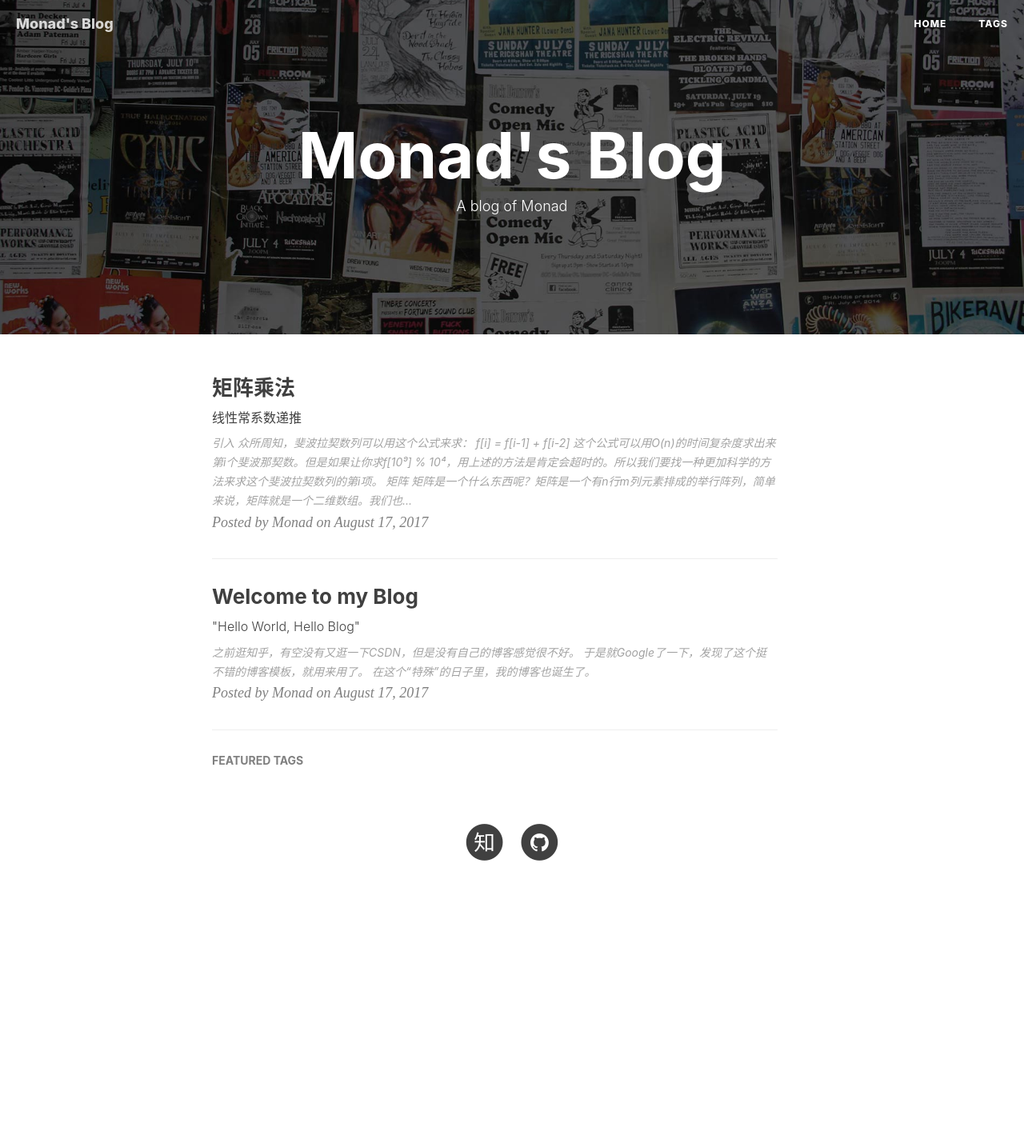
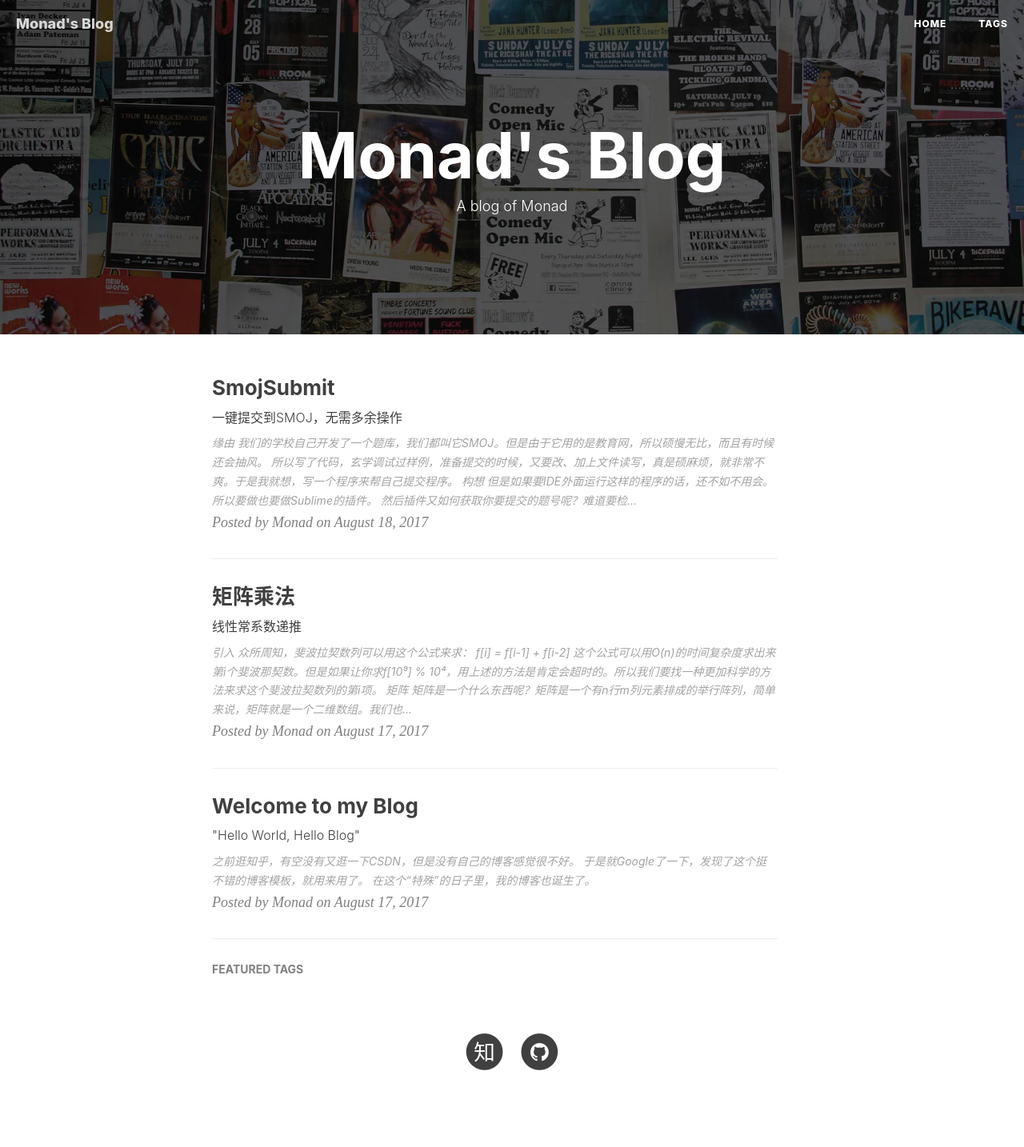
Before and after one commit to zhengyucheng/zhengyucheng.github.io, a Jekyll site: the page built from index.html, in a window 1280 px wide. Shown: the whole page at 80% size. Built offline with Jekyll 4.4.1, drawn with Linux system fonts in a browser that asks for light colours; nearby versions of some CDN libraries; the list of posts is cut into pages by our own code; comment, search, counter and statistics services are not loaded; before the commit the page ends 1173 px from its top, so only the background shows below that; some of the changed lines change nothing that is shown.

Commit message:
add notes

````diff
--- a/_includes/footer.html
+++ b/_includes/footer.html
@@ -31,7 +31,7 @@
                         <a target="_blank" href="https://www.zhihu.com/people/{{ site.zhihu_username }}">
                             <span class="fa-stack fa-lg">
                                 <i class="fa fa-circle fa-stack-2x"></i>
-                                <i class="fa  fa-stack-1x fa-inverse">知</i>
+                                <i class="fa  fa-stack-1x fa-inverse"><span style="font-family: -apple-system, 'Helvetica Neue', 'Arial', 'PingFang SC', 'Hiragino Sans GB', 'STHeiti', 'Microsoft YaHei', 'Microsoft JhengHei', 'Source Han Sans SC', 'Noto Sans CJK SC', 'Source Han Sans CN', 'Noto Sans SC', 'Source Han Sans TC', 'Noto Sans CJK TC', 'WenQuanYi Micro Hei', SimSun, sans-serif;">知</span></i>
                             </span>
                         </a>
                     </li>
--- a/_includes/nav.html
+++ b/_includes/nav.html
@@ -1,5 +1,5 @@
 <!-- Navigation -->
-<nav class="navbar navbar-default navbar-custom navbar-fixed-top">
+<nav class="navbar navbar-default navbar-custom navbar-fixed-top link-effect">
     <div class="container-fluid">
         <!-- Brand and toggle get grouped for better mobile display -->
         <div class="navbar-header page-scroll">
--- /dev/null
+++ b/_posts/2017-08-18-SmojSubmit.md
@@ -0,0 +1,125 @@
+---
+layout:     post
+title:      "SmojSubmit"
+subtitle:   "一键提交到SMOJ，无需多余操作"
+date:       2017-08-18 09:58:00
+author:     "Monad"
+header-img: "img/post/SmojSubmit/Background.png"
+mathjax:    false
+tags:
+    - Sublime
+---
+
+### 缘由
+我们的学校自己开发了一个题库，我们都叫它SMOJ。但是由于它用的是教育网，所以硕慢无比，而且有时候还会抽风。
+所以写了代码，玄学调试过样例，准备提交的时候，又要改、加上文件读写，真是硕麻烦，就非常不爽。于是我就想，写一个程序来帮自己提交程序。
+
+### 构想
+但是如果要IDE外面运行这样的程序的话，还不如不用会。所以要做也要做Sublime的插件。
+然后插件又如何获取你要提交的题号呢？难道要检测`freopen`？我觉得不行，因为我们平时调试都是用`freopen("Temp.in", "r", stdin);`的，检测不到题号。那么除了这个以外，也没有什么可以作为判断了。
+那么既然没什么可以判断了，那就只能新增规则了。征求了我旁边的几位OIer之后，决定用`//1234.cpp`这个注释作为题号的标志。
+所以最终就得出了这么一个流程图：
+![](/img/post/SmojSubmit/FlowChart.svg)
+
+### 编写
+在编写的过程中，主要有两个障碍，一个是Sublime插件的使用姿势，另一个是Python的`urllib`的使用。
+#### Sublime plugin
+Sublime Text 的插件我之前没有写过，Google了一下之后，就开始学习一下。
+Sublime Text 的插件的class是用大驼峰式命名法，而且类名结尾必须是`Command`，否则Sublime不会识别。然后在这个类里面要定义一个`run`方法，Sublime调用这个类的入口就是`run`。
+``` Python
+class SmojSubmitCommand(sublime_plugin.TextCommand):
+    def run(self, edit):
+        pass
+```
+然后在Sublime的`Package`目录中，新建一个文件夹，名字就是你的插件的名字，然后把这个`.py`文件放入这个文件夹内。
+然后调用这个类的方式就是在Sublime的`Console`中，输入`view.run_command('class_name')`。然后这里的class_name和上面的类名不一样。这里的命名是上面的类名去掉Command之后，用下划线小写命名。例如`SmojSubmitCommand`就是`smoj_submit`。
+不过每次都打开`Console`来运行，很不方便。所以可以为它定义一个右键菜单项。首先在你的包文件夹内新建一个`Context.sublime-menu`文件，然后在里面输入：
+``` json
+[
+    { "caption": "-" },  // 开始分隔符
+    {
+        "caption": "<显示名称>",
+        "command": "<运行命令>",  // 和上面在Console中的class_name一样
+        "args": {}
+    },
+    { "caption": "-", "id": "end" }  // 结束分隔符
+]
+```
+然后保存，（最好）重启Sublime，你就会发现在右键菜单中多了一个选项。
+编写完一些环境设置之后，就要编写插件的主体部分了。
+首先就是找出缓冲区的题号标志符`//1234.cpp`。翻了一下Sublime API之后，发现搜索可以调用`find`。而且我还惊奇地发现，`find`居然支持正则表达式，这不是硕棒无比吗？直接来一个`// ?(\d{4,})\.cpp`正则就好了。
+``` Python
+class SmojSubmitCommand(sublime_plugin.TextCommand):
+    # ...
+    def getProblemNum(self):
+        chunk = self.view.find_all(r'// ?(\d{4})\.cpp', 0)
+        if len(chunk) < 1:    # 没找到
+            return None
+        chunk = chunk[0]   # 取第一个的区间
+        cpp_name = self.view.substr(sublime.Region(chunk.a, chunk.b))  # 取匹配到的字符串
+        m = _cpp_re.search(cpp_name)
+        cpp_num = m.group(1)   # 获取`//1234.cpp`中的题号
+        return int(cpp_num)
+```
+然后就要去掉`freopen`的注释并且把里面的文件名改对。这个步骤也可以用“万能”的正则表达式完成。
+``` Python
+class SmojSubmitCommand(sublime_plugin.TextCommand):
+    def fillFreopen(self, content, problem):
+        _fre_re = re.compile(r'freopen\("([^.])+\.(in|out)"( ?), "(r|w)", std(in|out)( ?)\);')
+        _cm1_re = re.compile(r'/\*(\s*)((freopen(.*,.*,.*)\s*){1,2})\s*\*/')
+        _cm2_re = re.compile(r'(\s*)//(\s*)(freopen\("([^.])+\.(in|out)"( ?), "(r|w)", std(in|out)( ?)\);)')
+        result = content
+        result = re.sub(_fre_re, r'freopen("%d.\2"\3, "\4", std\5\6);' % problem, result)
+        result = re.sub(_cm1_re, r'\1\2'                                        , result)
+        result = re.sub(_cm2_re, r'\1\2\3'                                      , result)
+        return result
+```
+这样，我们就完成了提交之前的准备操作。
+提交的话，就比较少涉及到Sublime插件的编写规范问题了，但是要涉及网络通讯。
+
+#### Python urllib
+要想用Python `urllib`把代码submit上去，我们就要了解一下SMOJ的POST请求中有哪些成分。我们可以用Chrome自带的Debug功能查看。我先提交一次，从下面的图可以看到：
+![](/img/post/SmojSubmit/PostPackage.png)
+Chrome给SMOJ Post了3个数据，一个是题目的编号`pid`，一个是要提交的源文件类型`language`，另一个是你要提交的代码`code`。
+但是我们直接Post是不行的，因为我们还要登录。登录嘛，我们再用Chrome的debug功能抓一次包。
+![](/img/post/SmojSubmit/LoginPackage.png)
+这次的包有三个数据，`redirect_to`为空，我猜它应该是决定登录之后重定向到哪里；`username`为你的用户名；`password`就是密码的明文。
+我们Post了登录数据之后还要保留这个`cookie`，因为它在submit的时候还要用到。所以我选的是`urllib`中的`opener`。
+首先要生成一个`opener`对象：
+``` Python
+cookie  = http.cookiejar.CookieJar()
+handler = urllib.request.HTTPCookieProcessor(cookie)
+opener  = urllib.request.build_opener(handler)
+```
+然后`cookie`和`handler`就没什么用了，下面只需要用到`opener`。然后就要登录。
+登录可以用`r=urllib.request.Request(url, data, headers)`加上`opener.open(r)`来实现。这里的`data`的类型是`bytes`，但是自己拼接`data`有点麻烦，可以用`urllib.parse.urlencode(dict).encode()`把一个`dict`编码成一个`bytes`类型，而且无需担心url的转码问题。然后`headers`就直接传一个`dict`就好了。
+``` Python
+values = {'redirect_to':'', 'username':username, 'password':password}
+r = urllib.request.Request(url=config.root_url+'/login', data=urllib.parse.urlencode(values).encode(), headers=headers)
+response = opener.open(r)
+```
+登录后还要判断是否登录成功。因为我们这个题库如果不登陆的话，你只能访问login页面，只有登录了才能看里面的内容。如果登录成功，默认是跳转到首页。因为`Request`会自动处理重定向，所以这里可以检测当前url是否不为登录页面就行。
+登录完成后，`opener`里面就存储了用于验证身份的cookie，之后可以直接拿`opener`来用，也不用导出cookie，很方便。
+Post也类似，只要把`url`换成提交代码的url，再把`data`换成提交代码的data就行了。至于判断是否提交成功（我们题库有一些题是没权限提交的），则可以判断当前url是否为`/allmysubmits`即可。
+``` Python
+values  = {'pid':str(problem), 'language':'.cpp', 'code':cpp}
+r = urllib.request.Request(url=(post_url % problem), data=urllib.parse.urlencode(values).encode(), headers=headers)
+response = self.opener.open(r)
+```
+然后这个一键提交的功能就愉快地写好了。
+
+### 多线程
+但是这样会有一个问题，因为我们的题库的网络很慢，如果用单线程（默认）的话，一提交就会卡，直到submit完成。
+所以应该要对网络操作新建一个线程。线程的话就和Sublime插件接口没有多大关联，直接用Python的写法就可以了。
+多线程执行的内容要写在一个`class`里面，这个`class`要继承自`threading.Thread`。如果要写`__init__`的话，记得在`__init__`的最后调用`threading.Thread`的`__init__`。调用这个`class`：
+``` Python
+thread = ThreadingClass() # 这里的参数是传给__init__的
+thread.start()
+```
+这样就完成了多线程的编写。
+同理，也可以对login进行多线程支持。
+
+### 参考
+简书 Rajnl：[Sublime Text 插件开发流程](http://www.jianshu.com/p/e2558ee1d503)
+[Sublime API 文档](https://feliving.github.io/Sublime-Text-3-Documentation/api_reference.html)
+我的[代码](https://github.com/YanWQ-monad/SmojSubmit)
````
Also changed, not shown: img/post/SmojSubmit/Background.png (added), img/post/SmojSubmit/FlowChart.svg (added), img/post/SmojSubmit/LoginPackage.png (added), img/post/SmojSubmit/PostPackage.png (added).
